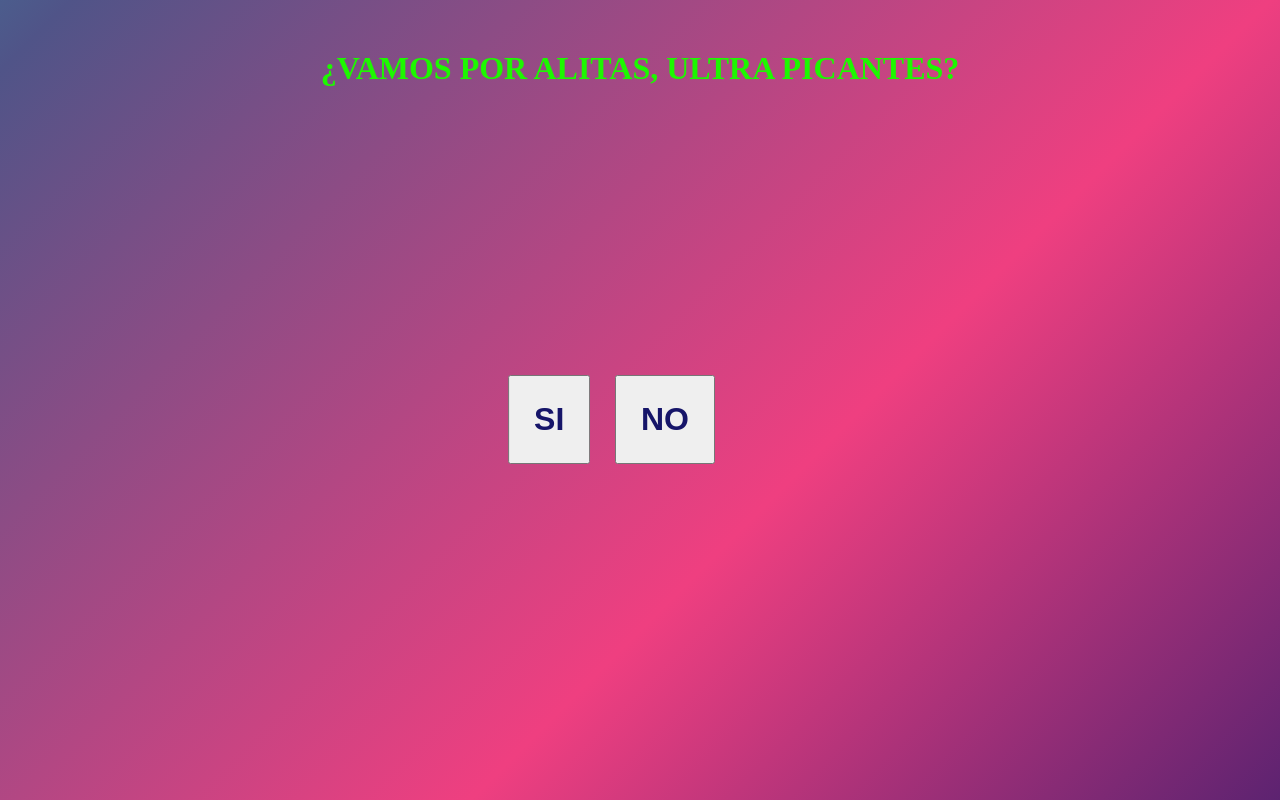
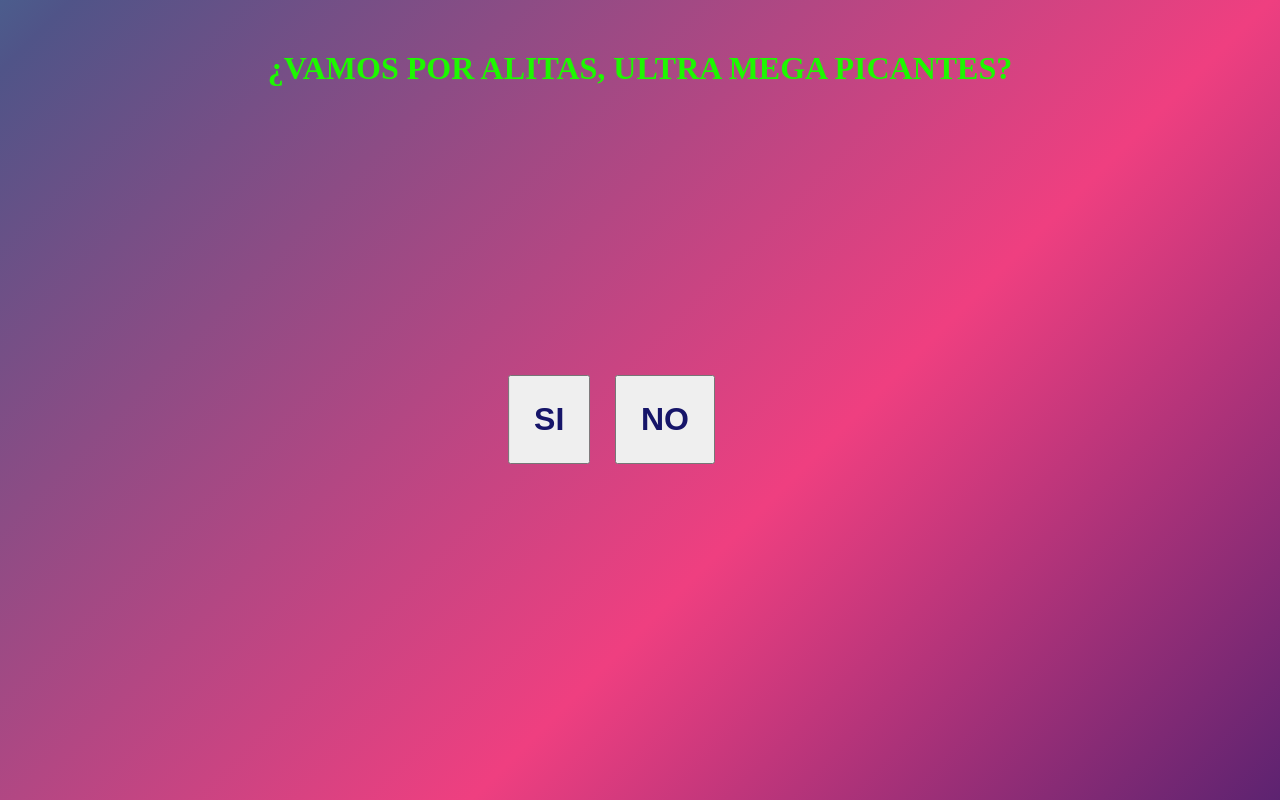
Before and after one commit to GbrielGarcia/vamos_por_alitas, a plain HTML site: page index.html in a window 1280 px wide. Drawn offline with Linux system fonts and the light colour scheme; some packages are replaced by stand-ins of ours; a script that the page names is missing.

Commit message:
ultra mega

```diff
--- a/index.html
+++ b/index.html
@@ -5,14 +5,14 @@
     <meta charset="UTF-8">
     <meta http-equiv="X-UA-Compatible" content="IE=edge">
     <meta name="viewport" content="width=device-width, initial-scale=1.0">
-    <title>VAMOS POR ALITAS</title>
+    <title>.VAMOS POR ALITAS.</title>
     <script src="https://unpkg.com/sweetalert2@9.5.3/dist/sweetalert2.all.min.js"></script>
     <link rel="stylesheet" href="style.css">
 </head>
 
 <body>
     <div class="contenedor">
-        <p class="title">¿VAMOS POR ALITAS, ULTRA PICANTES?</p>
+        <p class="title">¿VAMOS POR ALITAS, ULTRA MEGA PICANTES?</p>
 
 
         <button onclick="mostrar()" id="yesBtn"><p>SI</p></button>
```
